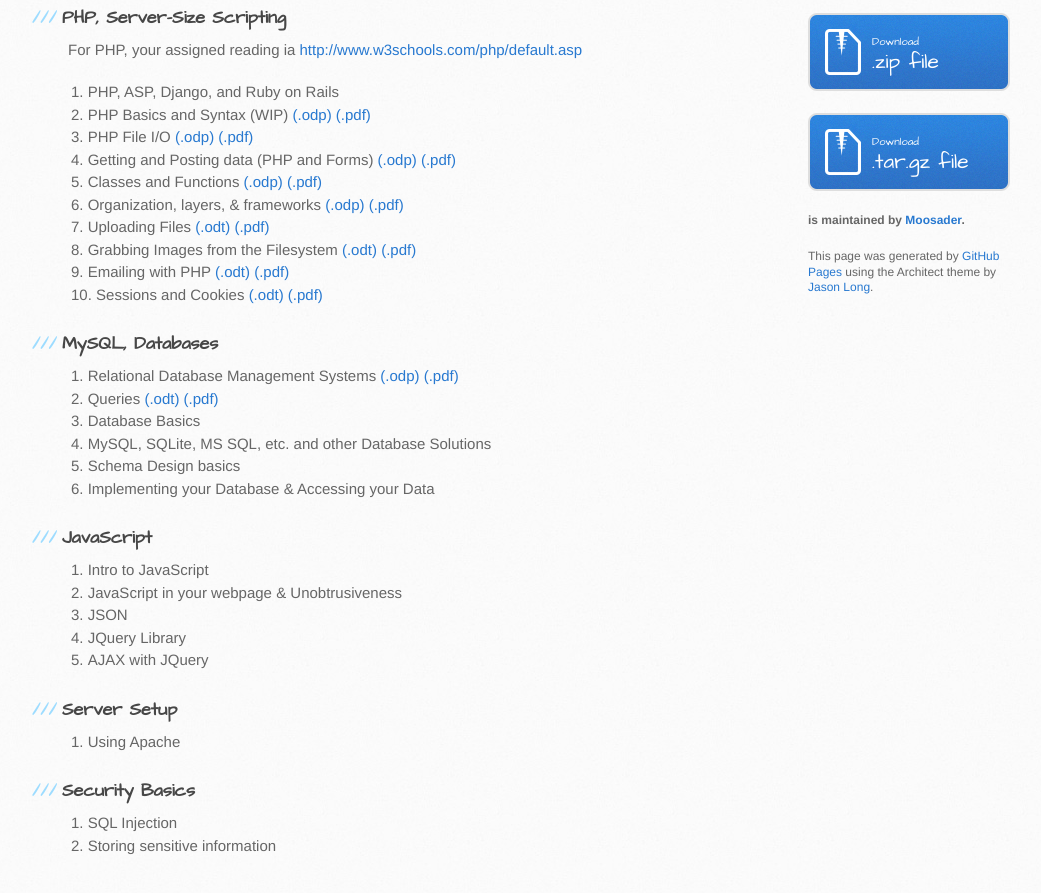
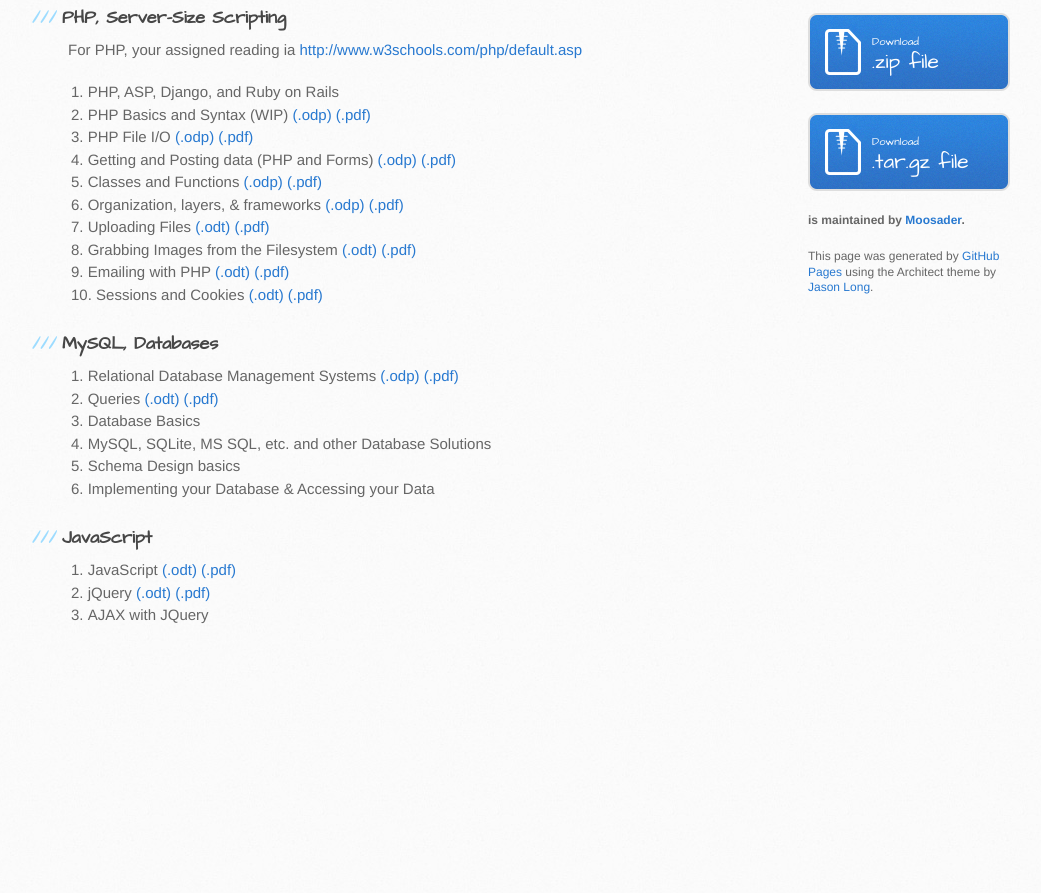
Before and after one commit to spellbindguy/Web-Development, a Jekyll site: the page lecture-notes.html, which Jekyll copies as it is, in a window 1280 px wide and 900 px high, scrolled down 887 px. Shown: the top 893 px of the window, without its empty margins (102-1143 px from the left). Built offline with Jekyll 4.4.1, drawn with Linux system fonts in a browser that asks for light colours; after the commit the page ends 1556 px from its top, so only the background shows below that.

Commit message:
Added JavaScript lecture notes

```diff
--- a/lecture-notes.html
+++ b/lecture-notes.html
@@ -266,22 +266,20 @@
 
 		<h3>JavaScript</h3>
 		<ol>
-			<li>Intro to JavaScript</li>
-			<li>JavaScript in your webpage &amp; Unobtrusiveness</li>
-			<li>JSON</li>
-			<li>JQuery Library</li>
+			<li>JavaScript
+				<a href="https://github.com/Moosader/Web-Development/blob/master/Lectures/07%20JavaScript/JavaScript.odp?raw=true">
+					(.odt)</a>
+				<a href="https://github.com/Moosader/Web-Development/blob/master/Lectures/07%20JavaScript/JavaScript.pdf?raw=true">
+					(.pdf)</a>
+			</li>
+			<li>jQuery
+				<a href="https://github.com/Moosader/Web-Development/blob/master/Lectures/07%20JavaScript/jQuery.odp?raw=true">
+					(.odt)</a>
+				<a href="https://github.com/Moosader/Web-Development/blob/master/Lectures/07%20JavaScript/jQuery.pdf?raw=true">
+					(.pdf)</a>
+			</li>
+
 			<li>AJAX with JQuery</li>
-		</ol>
-
-		<h3>Server Setup</h3>
-		<ol>
-			<li>Using Apache</li>
-		</ol>
-
-		<h3>Security Basics</h3>
-		<ol>
-			<li>SQL Injection</li>
-			<li>Storing sensitive information</li>
 		</ol>
 
 
```
